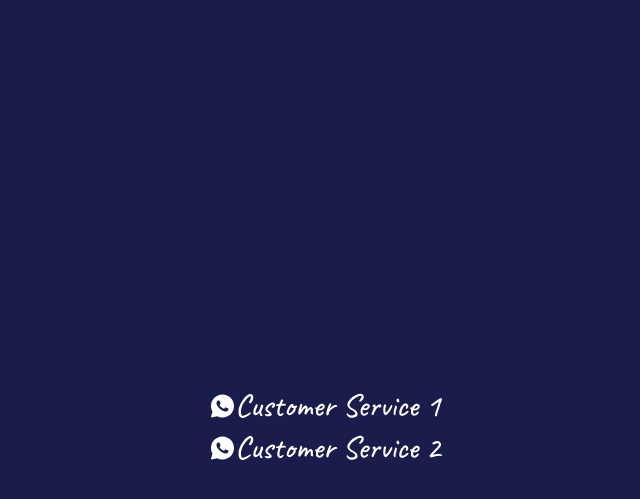
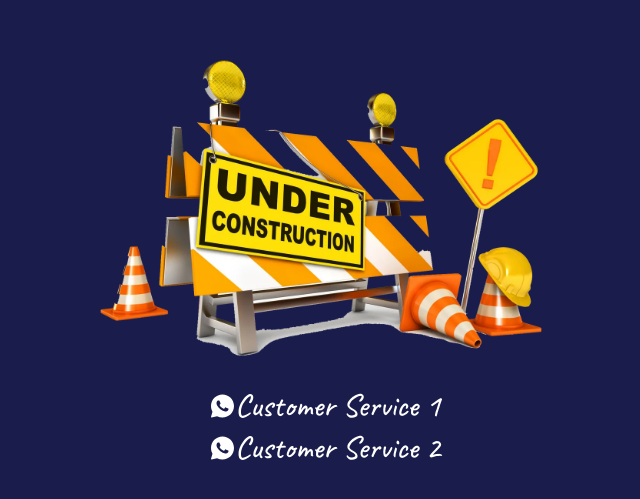
Before and after one commit to kurcaci-bulu/snowbelle-florist, a plain HTML site: page index.html in a window 1280 px wide. Shown: the part 141-640 px from the top of the page, without its empty margins (315-955 px from the left). Drawn offline with nearby package versions, Linux system fonts and the light colour scheme; the site is published under a folder, as on GitHub Pages, so addresses that start at the root find nothing.

Commit message:
🐛  fix underC issue

```diff
--- a/index.html
+++ b/index.html
@@ -47,7 +47,7 @@
 
     .underC {
       text-indent: -9000%;
-      background-image: url('/assets/ee.webp');
+      background-image: url('./assets/ee.webp');
       height: 100%;
       background-position: center;
       background-size: contain;
```
